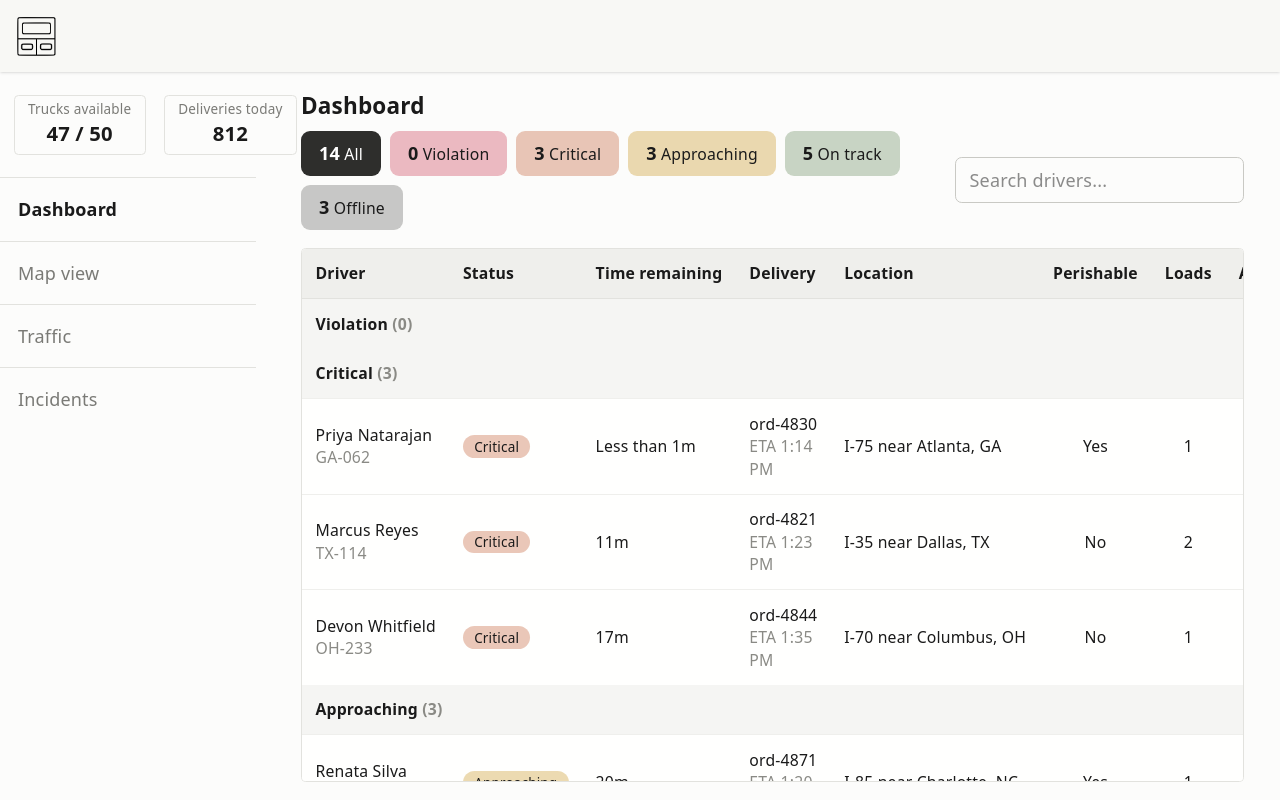
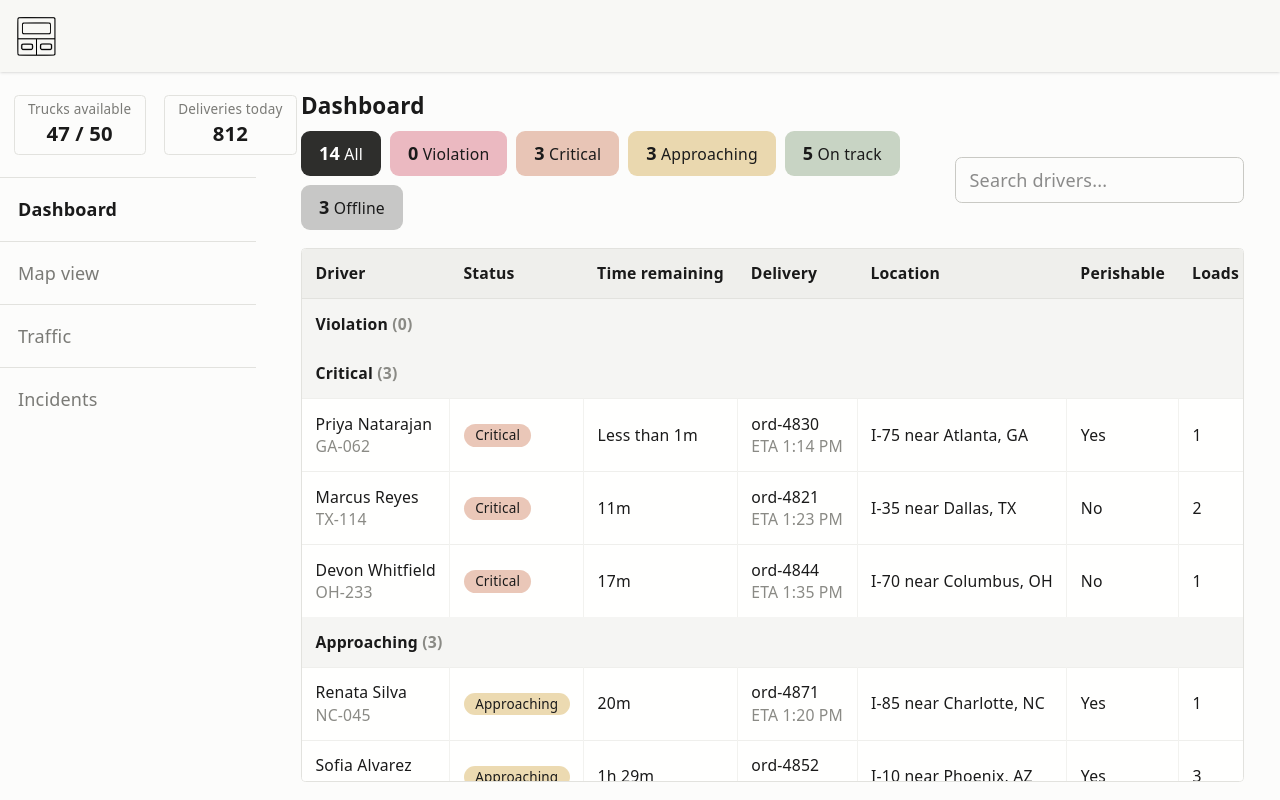
Before and after one commit to charlottemoche/fleet-toast, a React (Vite) app: page / in a window 1280 px wide. Built offline with nearby package versions, Linux system fonts and the light colour scheme.

Commit message:
fix: polish

```diff
--- a/package.json
+++ b/package.json
@@ -26,7 +26,6 @@
     "@tailwindcss/vite": "^4.3.3",
     "@testing-library/jest-dom": "^7.0.1",
     "@testing-library/react": "^16.3.2",
-    "@testing-library/user-event": "^14.6.4",
     "@types/react": "^19.2.17",
     "@types/react-dom": "^19.2.3",
     "@vitejs/plugin-react": "^6.0.4",
--- a/src/components/dashboard/driverColumns.jsx
+++ b/src/components/dashboard/driverColumns.jsx
@@ -6,7 +6,7 @@ export const driverColumns = [
   {
     key: 'driver',
     label: 'Driver',
-    headerClassName: 'w-[16%]',
+    headerClassName: 'w-[14%]',
     render: ({ driver, onSelectDriver }) => (
       <>
         <button
@@ -24,14 +24,15 @@ export const driverColumns = [
   {
     key: 'status',
     label: 'Status',
-    headerClassName: 'w-[18%] lg:w-[16%]',
+    headerClassName: 'w-[18%] lg:w-[14%]',
+    cellClassName: 'truncate border-l border-gray-100/80 dark:border-gray-800',
     render: ({ tier }) => <StatusBadge tier={tier} />,
   },
   {
     key: 'timeRemaining',
     label: 'Time remaining',
-    headerClassName: 'w-[14%] truncate',
-    cellClassName: 'truncate',
+    headerClassName: 'w-[12%] truncate',
+    cellClassName: 'truncate border-l border-gray-100/80 dark:border-gray-800',
     title: ({ remainingMinutes }) =>
       formatMinutesRemainingLong(remainingMinutes),
     render: ({ remainingMinutes }) => (
@@ -41,7 +42,8 @@ export const driverColumns = [
   {
     key: 'delivery',
     label: 'Delivery',
-    headerClassName: 'w-[14%]',
+    headerClassName: 'w-[12%]',
+    cellClassName: 'truncate border-l border-gray-100/80 dark:border-gray-800',
     render: ({ driver }) =>
       driver.currentDelivery ? (
         <>
@@ -59,8 +61,8 @@ export const driverColumns = [
   {
     key: 'location',
     label: 'Location',
-    headerClassName: 'w-[20%]',
-    cellClassName: 'truncate',
+    headerClassName: 'w-[18%]',
+    cellClassName: 'truncate border-l border-gray-100/80 dark:border-gray-800',
     title: ({ driver }) => driver.location.label,
     render: ({ driver }) => driver.location.label,
   },
@@ -68,7 +70,7 @@ export const driverColumns = [
     key: 'perishable',
     label: 'Perishable',
     headerClassName: 'w-[8%]',
-    cellClassName: 'text-center',
+    cellClassName: 'border-l border-gray-100/80 dark:border-gray-800',
     render: ({ driver }) =>
       driver.currentDelivery
         ? driver.currentDelivery.isPerishable
@@ -80,14 +82,14 @@ export const driverColumns = [
     key: 'loads',
     label: 'Loads',
     headerClassName: 'w-[5%]',
-    cellClassName: 'text-center',
+    cellClassName: 'border-l border-gray-100/80 dark:border-gray-800',
     render: ({ driver }) => driver.currentDelivery?.loads ?? '—',
   },
   {
     key: 'acknowledged',
     label: 'Acknowledged',
     headerClassName: 'w-[12%]',
-    cellClassName: 'text-center',
+    cellClassName: 'text-center border-l border-gray-100/80 dark:border-gray-800',
     render: ({ isAcknowledged }) =>
       isAcknowledged && (
         <span
--- a/src/components/driver-detail/DriverDrillIn.jsx
+++ b/src/components/driver-detail/DriverDrillIn.jsx
@@ -109,7 +109,7 @@ export function DriverDrillIn({
         <div className="mt-4 flex gap-2 lg:mt-6">
           <a
             href={`tel:${driver.phone}`}
-            className="flex-1 rounded bg-gray-800 p-2 text-center text-sm font-medium text-white transition-colors duration-500 hover:bg-gray-700 dark:bg-gray-200 dark:text-gray-900 dark:hover:bg-white"
+            className="flex-1 rounded bg-gray-800 p-2 text-center text-sm font-medium text-white transition-colors duration-500 hover:bg-gray-900 dark:bg-gray-200 dark:text-gray-900 dark:hover:bg-white"
           >
             Call driver ({driver.phone})
           </a>
--- a/src/hooks/useDriverStatus.js
+++ b/src/hooks/useDriverStatus.js
@@ -1,10 +1,10 @@
 import { useMemo } from 'react'
-import { statusConfig as defaultStatusConfig } from '../data/statusConfig.js'
+import { statusConfig } from '../data/statusConfig.js'
 import { getDriverStatus } from '../utils/hos.js'
 
-export function useDriverStatus(driver, now, config = defaultStatusConfig) {
+export function useDriverStatus(driver, now) {
   return useMemo(
-    () => getDriverStatus(driver, now, config),
-    [driver, now, config],
+    () => getDriverStatus(driver, now, statusConfig),
+    [driver, now],
   )
 }
--- a/src/index.css
+++ b/src/index.css
@@ -29,8 +29,6 @@
   font: 18px/145% var(--sans);
   letter-spacing: 0.18px;
   color-scheme: light dark;
-  color: var(--text);
-  background: var(--bg);
   font-synthesis: none;
   text-rendering: optimizeLegibility;
   -webkit-font-smoothing: antialiased;
```
Also changed, not shown: 1 other file (tests, documents, lock files or other folders).
